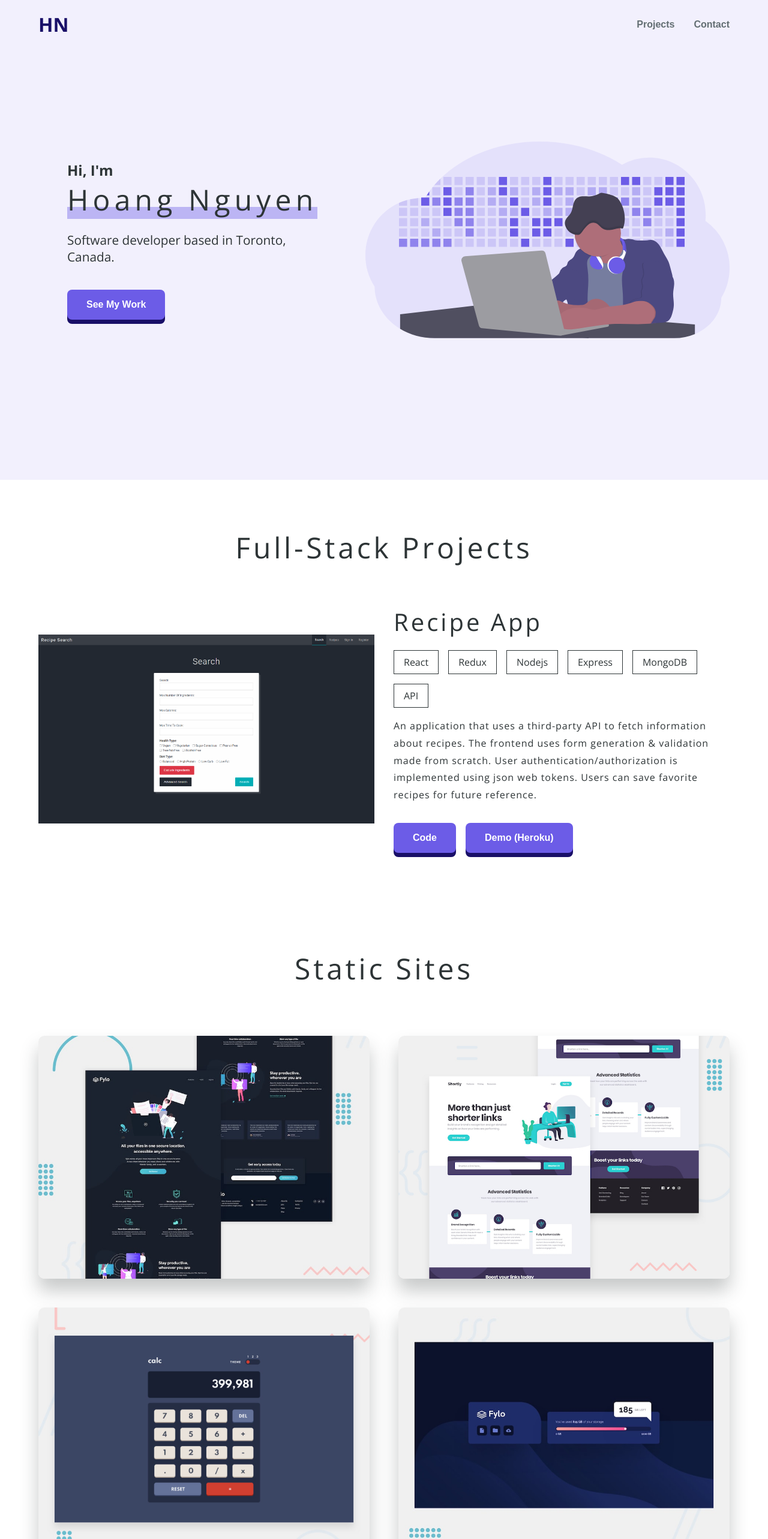
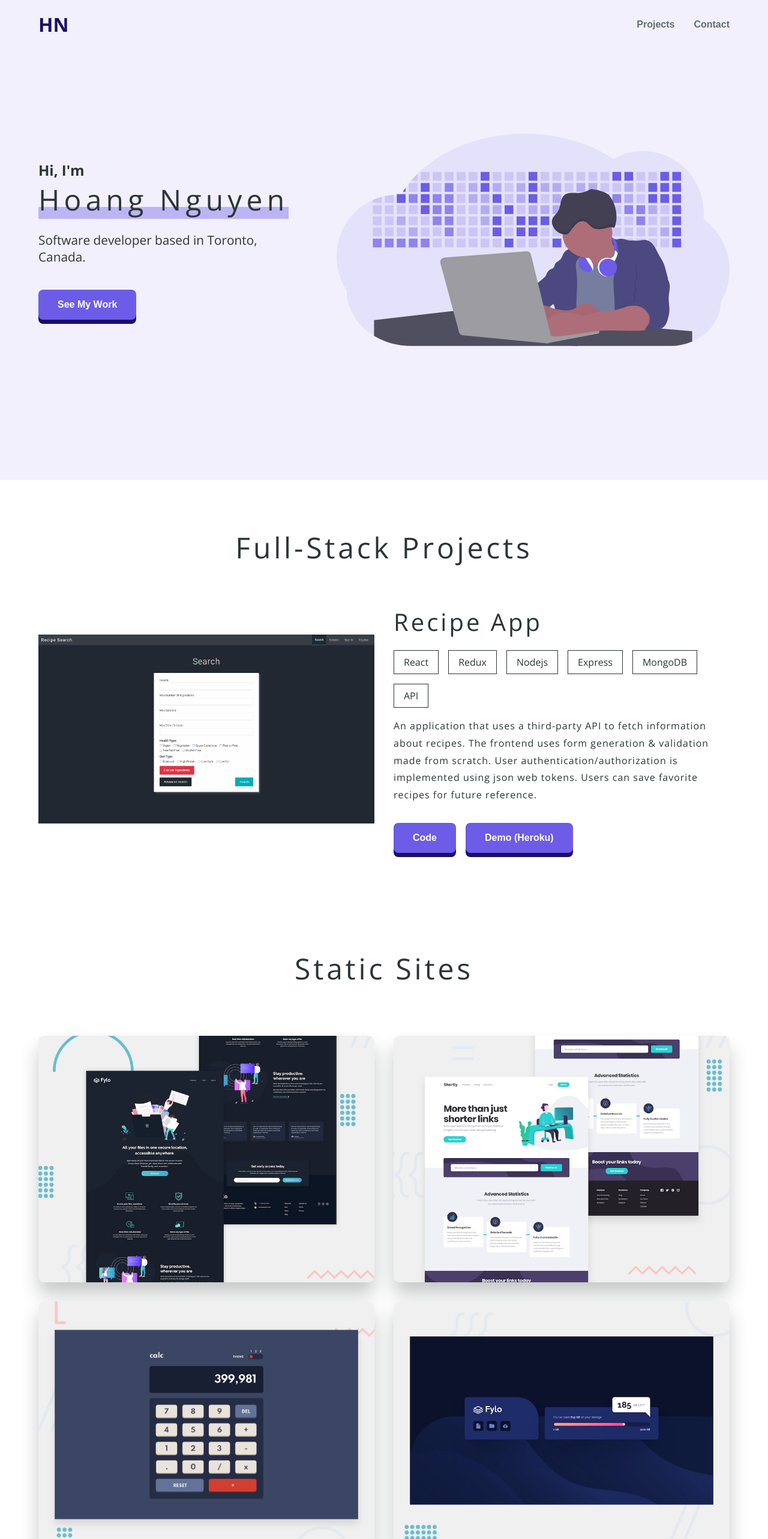
Before and after one commit to HoangNguyen-CA/portfolio, a React (Create React App) app: page / in a window 1280 px wide. Shown: the top 2566 px of the page at 60% size. Built offline with nearby package versions, Linux system fonts and the light colour scheme.

Commit message:
Added responsiveness to SmallProjects section, fixed some visual bugs.

```diff
--- a/src/cover/Cover.js
+++ b/src/cover/Cover.js
@@ -8,7 +8,6 @@ import SectionInner from '../components/SectionInner';
 
 const Container = styled.div`
   background-color: ${({ theme }) => theme.bg.header};
-  overflow: hidden;
 `;
 
 const Inner = styled(SectionInner)`
@@ -20,7 +19,9 @@ const Inner = styled(SectionInner)`
     margin: 0 0 0 5em;
   }
   @media ${({ theme }) => theme.breakpoints.laptop} {
-    margin: 0 0 0 3em;
+    & > * + * {
+      margin: 0 0 0 5em;
+    }
   }
 
   @media ${({ theme }) => theme.breakpoints.tablet} {
--- a/src/index.css
+++ b/src/index.css
@@ -10,3 +10,8 @@
 :root {
   font-family: 'Open Sans', sans-serif;
 }
+
+body {
+  min-width: 320px;
+  overflow: hidden;
+}
--- a/src/projects/MainProject.js
+++ b/src/projects/MainProject.js
@@ -26,7 +26,6 @@ const Container = styled.div`
       margin: 2em 0 0em 0;
     }
   }
-  }
 `;
 
 const ImgContainer = styled.div`
@@ -46,9 +45,9 @@ const Header = styled.h3`
   font-size: 2.5rem;
   font-weight: 400;
   margin-bottom: 0.5em;
-
   letter-spacing: 0.1em;
 `;
+
 const Desc = styled.p`
   font-size: 1rem;
   margin-bottom: 2em;
--- a/src/projects/SmallProject.js
+++ b/src/projects/SmallProject.js
@@ -58,6 +58,11 @@ const Overlay = styled.div`
 
 const Header = styled.h3`
   font-size: 2.5rem;
+  font-weight: 500;
+
+  @media ${({ theme }) => theme.breakpoints.laptop} {
+    font-size: 2rem;
+  }
 `;
 
 const ButtonContainer = styled.div`
--- a/src/projects/SmallProjects.js
+++ b/src/projects/SmallProjects.js
@@ -27,6 +27,14 @@ const ProjectsContainer = styled.div`
   grid-template-columns: repeat(2, 1fr);
   grid-template-rows: 1fr;
   gap: 3em;
+
+  @media ${({ theme }) => theme.breakpoints.laptop} {
+    gap: 2em;
+  }
+
+  @media ${({ theme }) => theme.breakpoints.tablet} {
+    grid-template-columns: 1fr;
+  }
 `;
 
 const SmallProjects = () => {
```
